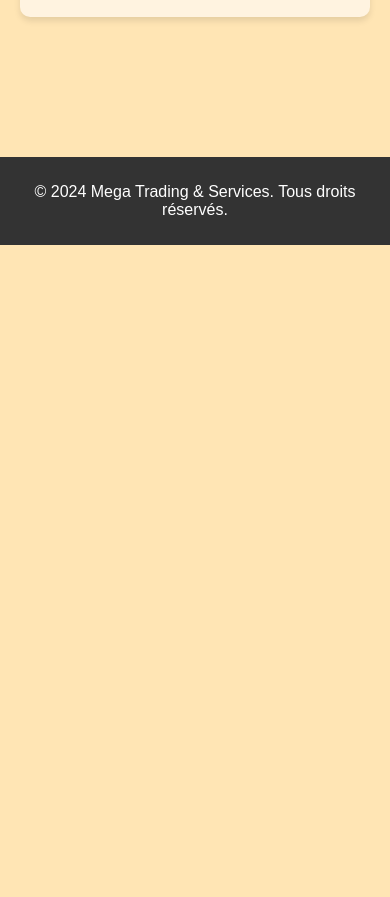
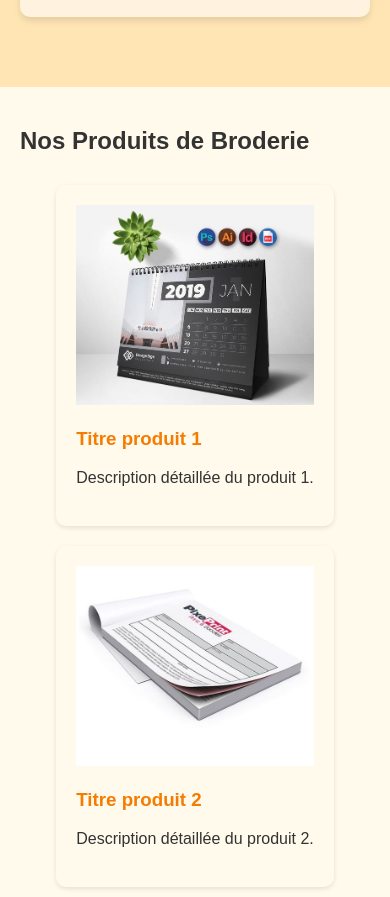
Before and after one commit to nitcheuhill/MtsOnline.github.io, a plain HTML site: page serigraphie.html in a window 390 px wide. Shown: the part 767-1664 px from the top of the page. Before the commit the page ends 1012 px from the top, so only its background shows below. Drawn offline with Linux system fonts and the light colour scheme.

Commit message:
amelioration barre de navigation et volet broderie

```diff
--- a/script.js
+++ b/script.js
@@ -5,6 +5,7 @@ document.addEventListener('DOMContentLoaded', () => {
     const navLinks = document.querySelector('.nav-links');
 
     burger.addEventListener('click', () => {
+        burger.classList.toggle('open');
         navLinks.classList.toggle('active');
     });
 
@@ -111,3 +112,15 @@ document.addEventListener('DOMContentLoaded', () => {
             });
         });
     });
+
+
+
+
+    //
+//     const broderieItems = document.querySelectorAll('.broderie-item');
+
+// broderieItems.forEach(item => {
+//   item.addEventListener('click', () => {
+//     // Ouvrir une fenêtre modale ou afficher plus d'informations sur le produit
+//   });
+// });
--- a/serigraphie.html
+++ b/serigraphie.html
@@ -14,8 +14,8 @@
         </div>
         <nav>
             <ul class="nav-links">
-                <li><a href="home.html">Accueil</a></li>
-                <li><a href="home.html#about">À propos</a></li>
+                <li><a href="index.html">Accueil</a></li>
+                <li><a href="index.html#about">À propos</a></li>
                 <li class="dropdown">
                     <a href="#services" class="dropbtn">Services</a>
                     <div class="dropdown-content">
@@ -28,7 +28,7 @@
                     </div>
                 </li>
                 <li><a href="Clients.html">Nos clients</a></li>
-                <li><a href="home.html#contact">Contact</a></li>
+                <li><a href="index.html#contact">Contact</a></li>
             </ul>
             <div class="burger">
                 <div class="line1"></div>
@@ -68,6 +68,25 @@
 
 
 
+        <section class="serigraphie-section">
+            <h2>Nos Produits de Broderie</h2>
+
+            <div class="serigraphie-container">
+              <div class="serigraphie-item">
+                <img src="calendrier.jpg" alt="Description produit 1">
+                <h3>Titre produit 1</h3>
+                <p>Description détaillée du produit 1.</p>
+              </div>
+
+              <div class="serigraphie-item">
+                <img src="carnet de reçu.jpg" alt="Description produit 2">
+                <h3>Titre produit 2</h3>
+                <p>Description détaillée du produit 2.</p>
+              </div>
+
+              </div>
+          </section>
+
 
 
     </main>
--- a/styles.css
+++ b/styles.css
@@ -54,18 +54,37 @@ header {
     margin-right: 10px;
 }
 
+/* CSS for the hamburger menu button */
 .burger {
     display: none;
     cursor: pointer;
     flex-direction: column;
     justify-content: space-between;
     height: 21px;
+    position: relative;
+    width: 30px;
+    height: 24px;
+    transition: all 0.3s ease;
+    margin-right: 20px;  /* Added margin to move it away from the edge */
 }
 
 .burger div {
-    width: 25px;
+    width: 30px;
     height: 3px;
     background-color: white;
+    transition: all 0.3s ease;
+}
+
+.burger.open .line1 {
+    transform: rotate(-45deg) translate(-5px, 6px);
+}
+
+.burger.open .line2 {
+    opacity: 0;
+}
+
+.burger.open .line3 {
+    transform: rotate(45deg) translate(-5px, -6px);
 }
 
 .dropdown-content {
@@ -554,3 +573,59 @@ footer {
         width: 80%;
     }
 }
+
+
+
+
+
+/*  */
+/*  */
+
+
+
+
+
+
+
+
+
+
+
+.serigraphie-section {
+    background-color: #fffaeb; /* Couleur orange clair */
+    padding: 20px;
+  }
+
+  .serigraphie-container {
+    display: flex;
+    flex-wrap: wrap;
+    justify-content: center;
+  }
+
+  .serigraphie-item {
+    margin: 10px;
+    padding: 20px;
+    border-radius: 10px; /* Effet d'arrondi */
+    box-shadow: 0 2px 5px rgba(0, 0, 0, 0.1); /* Ombre portée */
+    transition: transform 0.3s ease; /* Animation de transition */
+  }
+
+  .serigraphie-item:hover {
+    transform: scale(1.1); /* Agrandissement au survol */
+  }
+
+  .serigraphie-item img {
+    width: 100%;
+    height: 200px; /* Ajuster la hauteur selon vos besoins */
+    object-fit: cover; /* Maintenir le rapport hauteur/largeur */
+  }
+
+  .serigraphie-item h3 {
+    color: #f57c00; /* Orange foncé */
+    margin-bottom: 10px;
+  }
+
+  .serigraphie-item p {
+    color: #333;
+    line-height: 1.5;
+  }
```
Also changed, not shown: Clients.html (+3 -3 lines), Imprimerie.html (+3 -3 lines), broderie.html (+3 -4 lines), packaging.html (+3 -3 lines), signaletique.html (+3 -3 lines), tampographie.html (+3 -3 lines).
